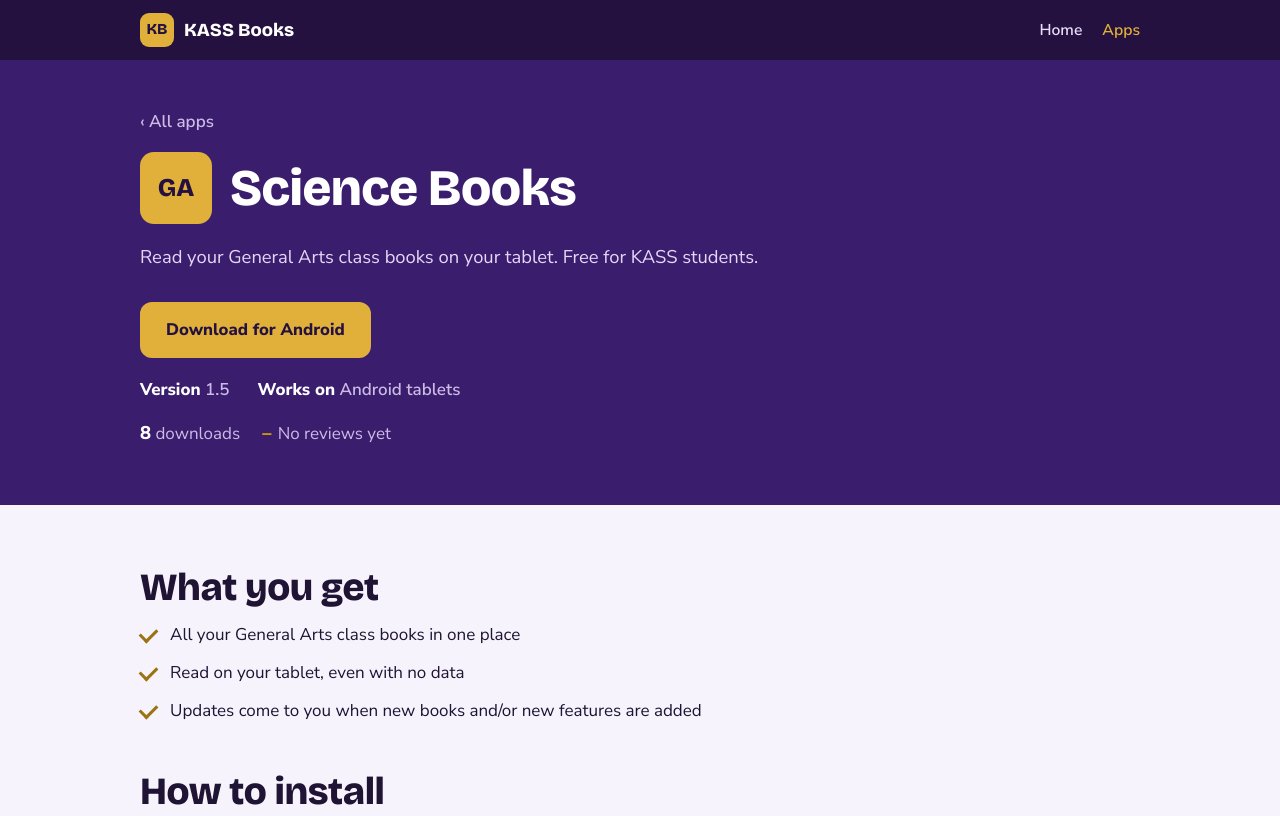
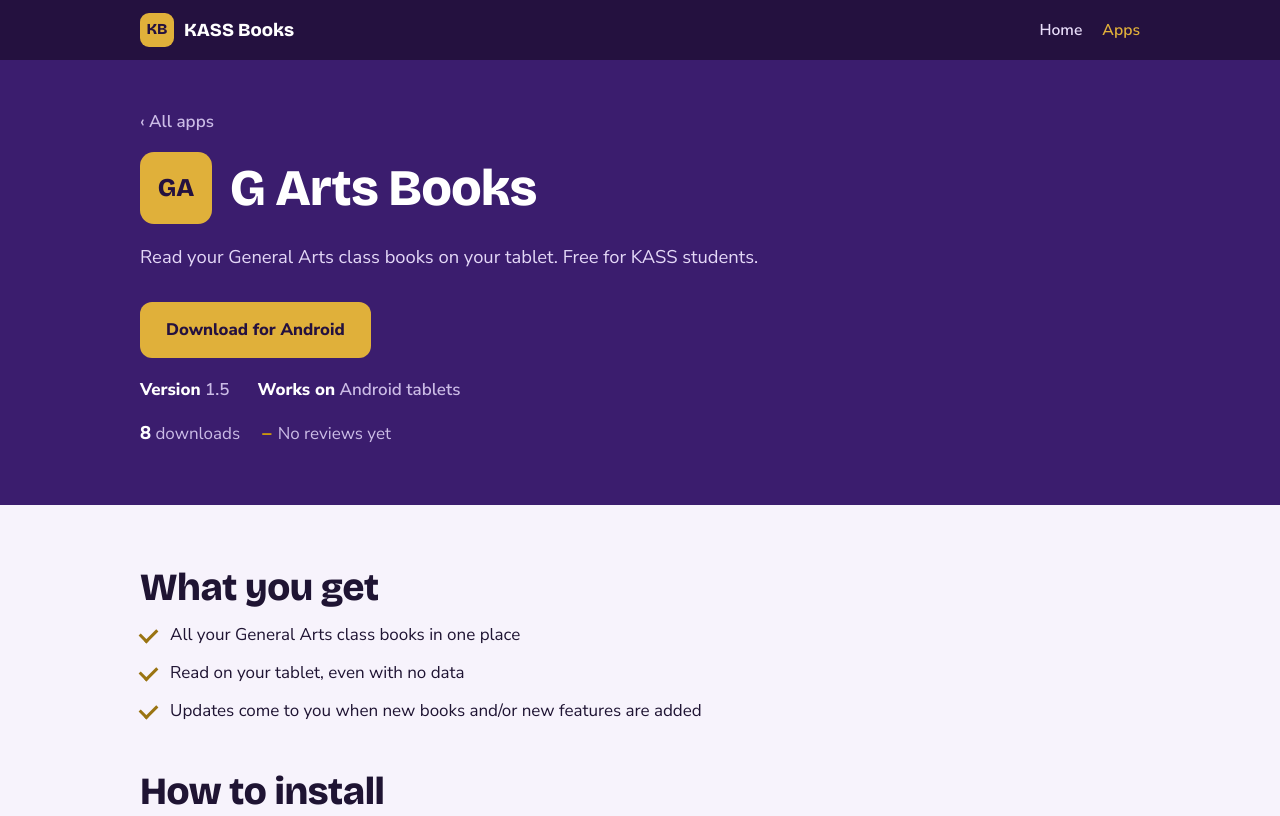
Before and after one commit to KingKellyX/KassBooks, a plain HTML site: page garts.html in a window 1280 px wide. Shown: the top 816 px of the page. Drawn offline with nearby package versions, Linux system fonts and the light colour scheme; no server answers.

Commit message:
Update garts.html

```diff
--- a/garts.html
+++ b/garts.html
@@ -18,7 +18,7 @@
 <main>
 <div class="hero" style="padding:48px 0 56px"><div class="wrap">
 <a class="crumb" href="apps.html">‹ All apps</a>
-<div style="display:flex;gap:18px;align-items:center;margin-bottom:18px"><span class="ico" style="background:var(--gold);color:var(--deep);width:72px;height:72px;font-size:1.6rem">GA</span><h1 style="font-size:clamp(2rem,6vw,3.2rem)">Science Books</h1></div>
+<div style="display:flex;gap:18px;align-items:center;margin-bottom:18px"><span class="ico" style="background:var(--gold);color:var(--deep);width:72px;height:72px;font-size:1.6rem">GA</span><h1 style="font-size:clamp(2rem,6vw,3.2rem)">G Arts Books</h1></div>
 <p style="margin-top:0">Read your General Arts class books on your tablet. Free for KASS students.</p>
 <a class="btn" id="dlBtn" href="https://www.dropbox.com/scl/fi/yq5t89xauib1yxwy53xzj/G-Arts-Books_1.0.apk?rlkey=0qdy1ghstkje8xmln5mr3lf49&st=qi2xy4sn&dl=1" download>Download for Android</a>
 <div class="facts" style="color:#cbbce6;margin:18px 0 0"><span><b style="color:#fff">Version</b> 1.5</span><span><b style="color:#fff">Works on</b> Android tablets</span></div>
```
